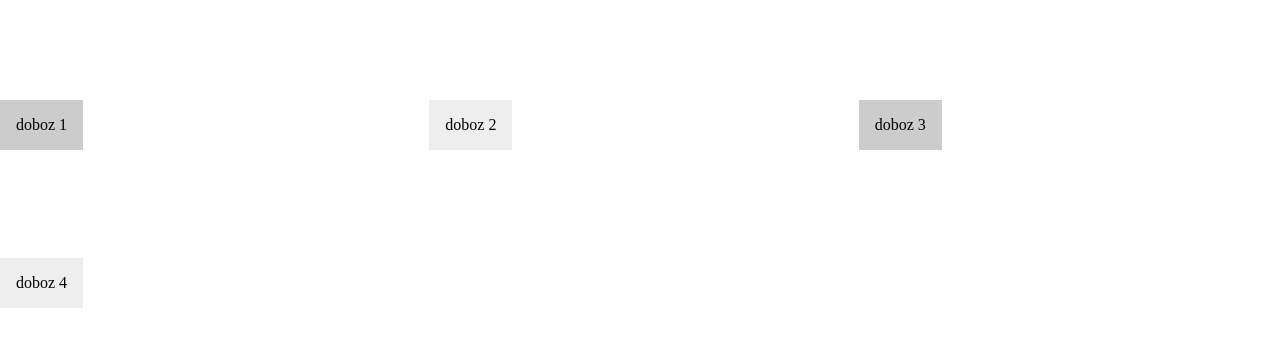
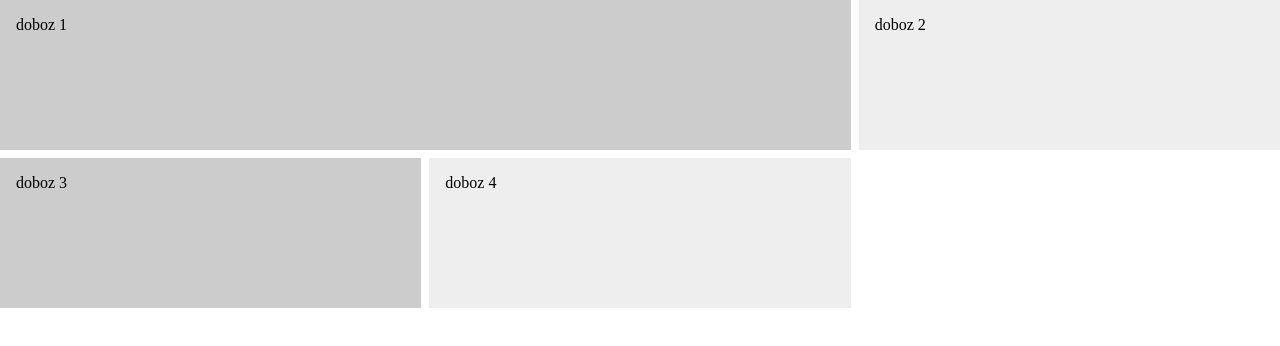
Before and after one commit to KisNorbi1985/20230330-grid-3, a plain HTML site: page index.html in a window 1280 px wide. Drawn offline with Linux system fonts and the light colour scheme.

Commit message:
grid 3 grid column

```diff
--- a/index.html
+++ b/index.html
@@ -16,8 +16,9 @@
             grid-gap: .5em;
             grid-template-columns: repeat(3,1fr);
             grid-auto-rows: minmax(150px, auto);
-            justify-items:start ;
-            align-items: end;
+
+/*              justify-items:start ;!*x axis*!
+             align-items:end; !*y axis*! */
         }
 
         .container > div {
@@ -27,6 +28,15 @@
 
         .container > div:nth-child(2n-1){
             background: #ccc;
+        }
+        /*dobozok*/
+        .box-1{
+           /* grid-column-start: 1;
+           grid-column-end: 3; */
+            grid-column: 1/3;
+        }
+        .box-2{
+            grid-column: 3;
         }
     </style>
 </head>
```
